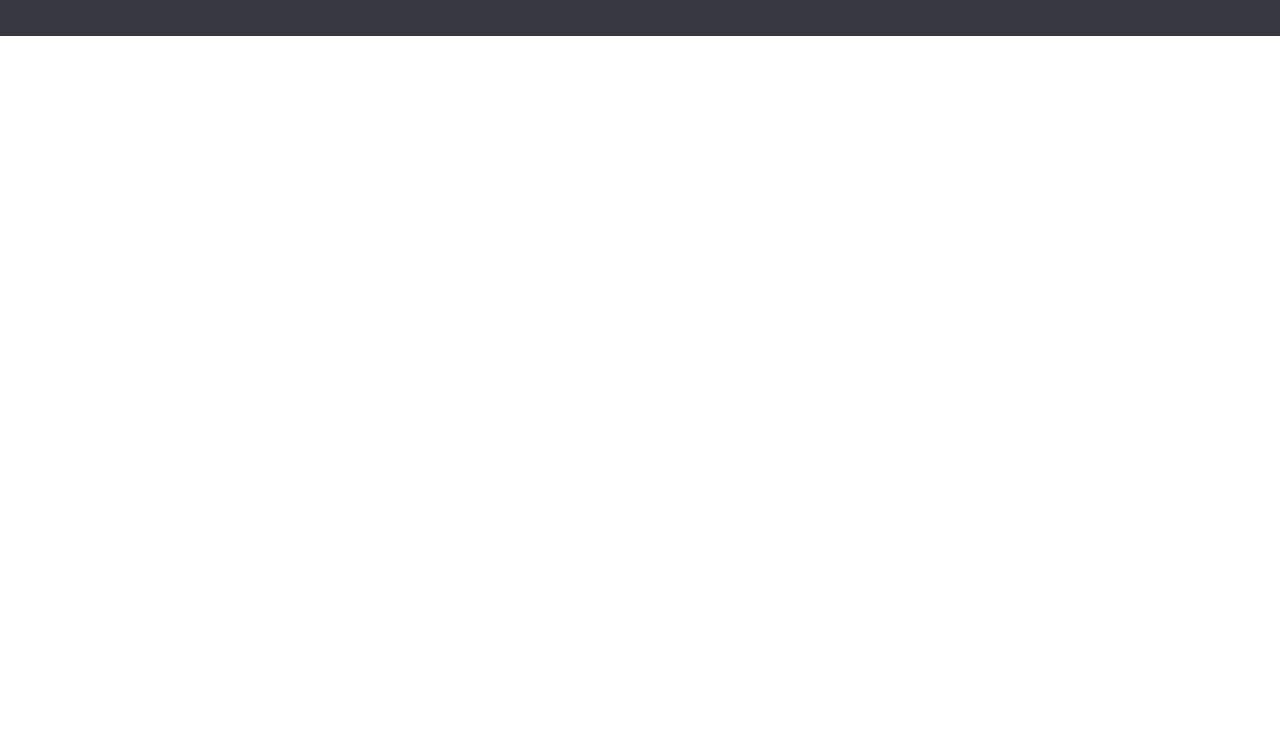
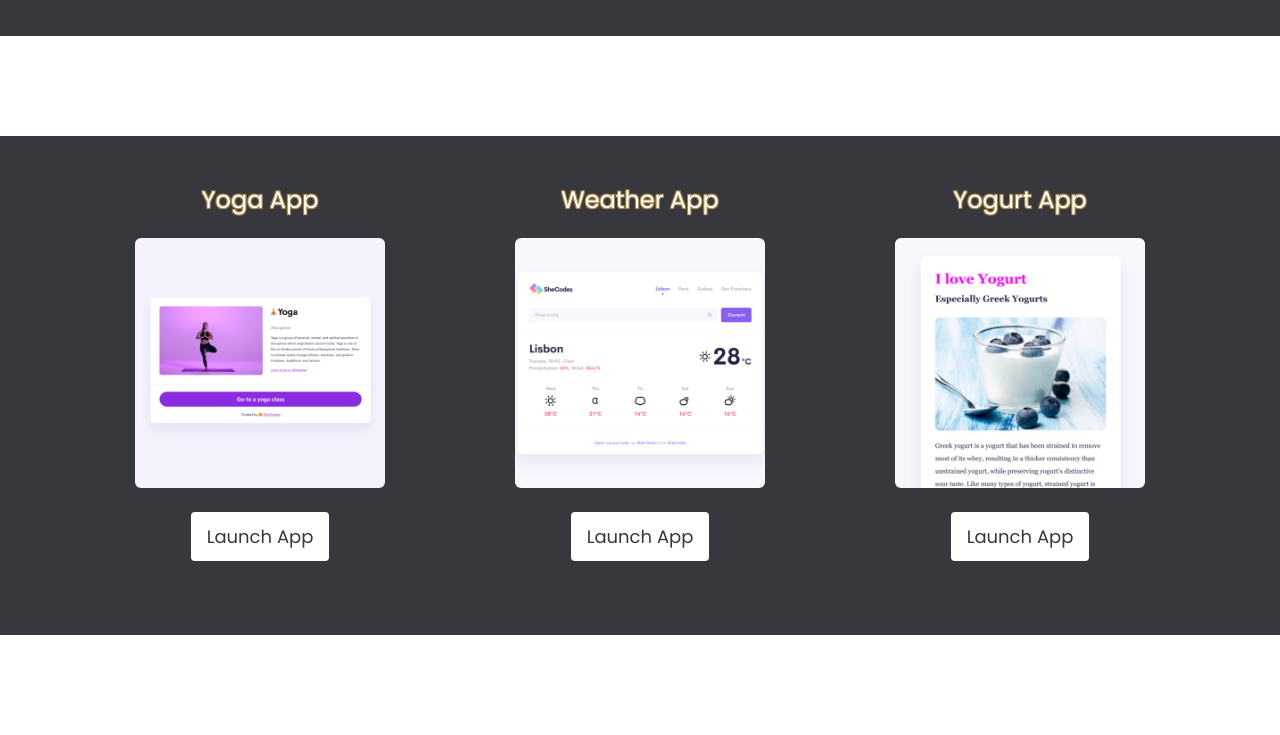
Before and after one commit to Caronara/portfolio-project, a plain HTML site: page index.html in a window 1280 px wide. Shown: the part 324-1059 px from the top of the page. Before the commit the page ends 800 px from the top, so only its background shows below. Drawn offline with nearby package versions, Linux system fonts and the light colour scheme.

Commit message:
Added content

```diff
--- a/index.html
+++ b/index.html
@@ -18,7 +18,10 @@
 
     <link rel="preconnect" href="https://fonts.googleapis.com" />
     <link rel="preconnect" href="https://fonts.gstatic.com" crossorigin />
-   <link href="https://fonts.googleapis.com/css2?family=Playfair+Display:wght@700&family=Poppins&display=swap" rel="stylesheet">
+    <link
+      href="https://fonts.googleapis.com/css2?family=Playfair+Display:wght@700&family=Poppins&display=swap"
+      rel="stylesheet"
+    />
 
     <link rel="stylesheet" href="/styles.css" />
     <meta name="viewport" content="width=device-width, initial-scale=1.0" />
@@ -28,8 +31,37 @@
     <div class="hero">
       <p>Hello I'm</p>
       <h1>Caroline</h1>
-      <h3>Front-end developer based in Austria</h3>
+      <h3>Front-end developer, based in Austria</h3>
       <a href="#" class="btn btn-branding mt-5">Contact me</a>
+    </div>
+    <div class="content">
+      <div class="container">
+        <div class="row">
+          <div class="col-sm-4">
+            <h4 class="mb-4">Yoga App</h4>
+            <img src="/images/yoga.png" alt="yoga" class="img-fluid rounded" />
+            <a href="#" class="btn btn-branding mt-4 mb-4">Launch App</a>
+          </div>
+          <div class="col-sm-4">
+            <h4 class="mb-4">Weather App</h4>
+            <img
+              src="/images/weather.png"
+              alt="weather forecast"
+              class="img-fluid rounded"
+            />
+            <a href="#" class="btn btn-branding mt-4 mb-4">Launch App</a>
+          </div>
+          <div class="col-sm-4">
+            <h4 class="mb-4">Yogurt App</h4>
+            <img
+              src="/images/yogurt.png"
+              alt="yogurt"
+              class="img-fluid rounded"
+            />
+            <a href="#" class="btn btn-branding mt-4 mb-4">Launch App</a>
+          </div>
+        </div>
+      </div>
     </div>
   </body>
 </html>
--- a/styles.css
+++ b/styles.css
@@ -40,3 +40,23 @@ h1 {
   line-height: 27px;
   padding: 10px 15px;
 }
+
+.content {
+  background-color: var(--secondary-color);
+  color: var(--primary-color);
+  margin: 100px 0;
+  padding: 50px;
+}
+
+.content h4 {
+  text-shadow: -1px -1px 0 var(--accent-color), 1px -1px 0 var(--accent-color),
+    -1px 1px 0 var(--accent-color), 1px 1px 0 var(--accent-color);
+}
+
+.row {
+  text-align: center;
+}
+
+.img-fluid {
+  height: 250px;
+}
```
Also changed, not shown: images/weather.png (added), images/yoga.png (added), images/yogurt.png (added).
